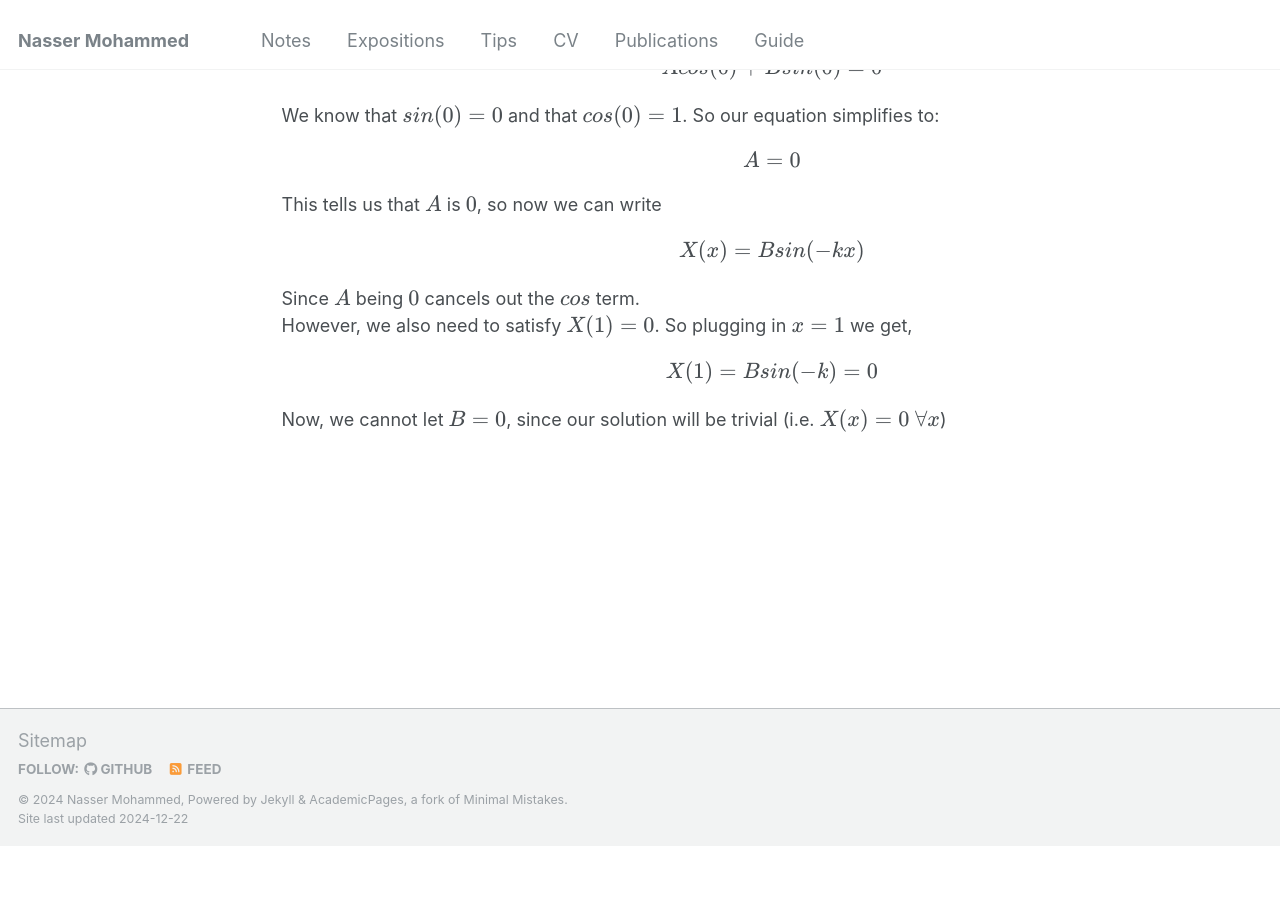
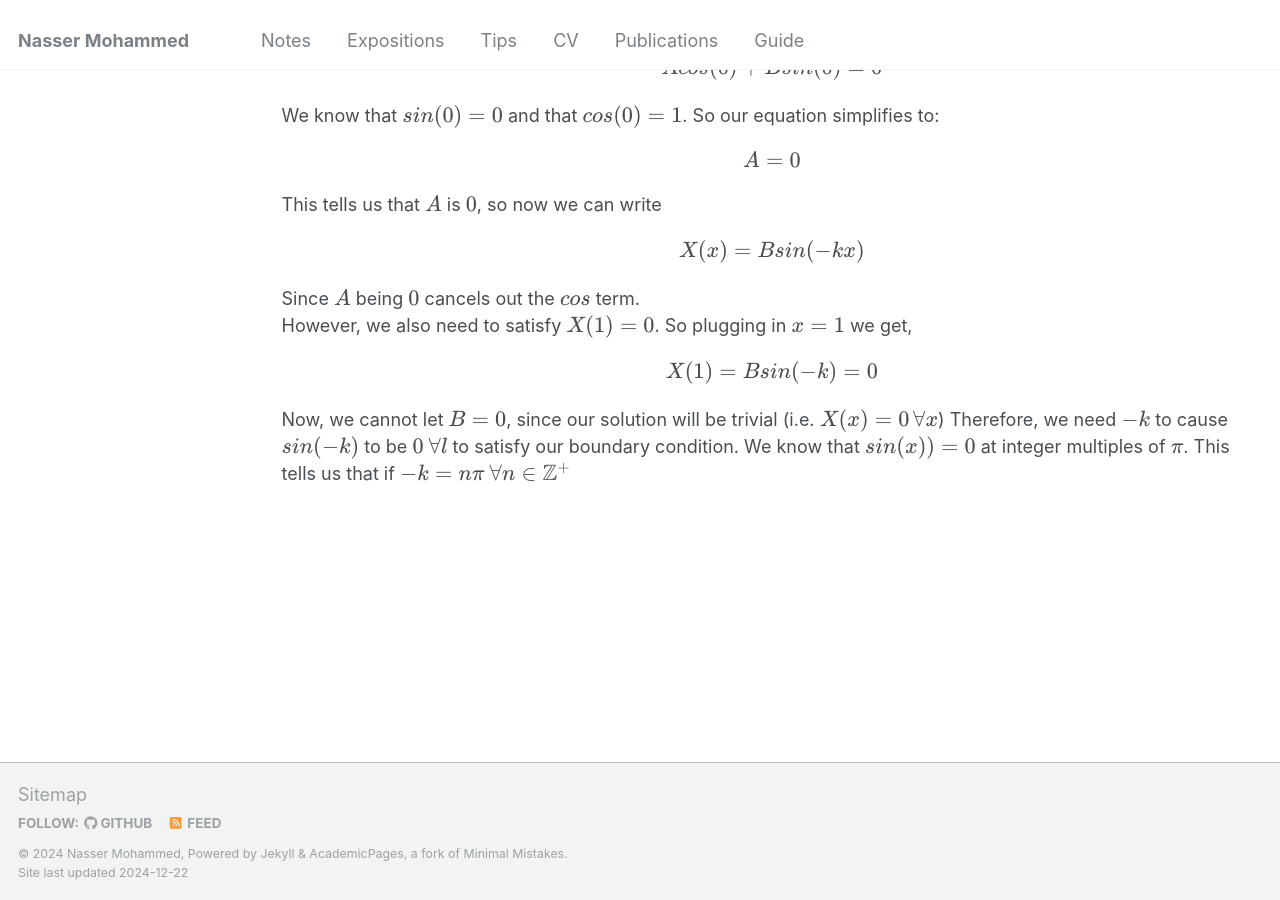
Before and after one commit to Nasser-Mohammed/Nasser-Mohammed.github.io, a Jekyll site: the page built from _pages/notes/pde/heatequation.md, in a window 1280 px wide and 900 px high, scrolled down 5834 px. Built offline with Jekyll 4.4.1, drawn with Linux system fonts in a browser that asks for light colours; before the commit the page ends 6680 px from its top, so only the background shows below that.

Commit message:
Update heatequation.md

```diff
--- a/_pages/notes/pde/heatequation.md
+++ b/_pages/notes/pde/heatequation.md
@@ -65,4 +65,5 @@ Extending the Solution to Solve with Boundary Conditions
 To solve the heat equation with boundary conditions, you typically begin with the most simple case, homogenous Dirichlet boundary conditions. In the case of the one dimensional metal rod of length 1, our homogenous Dirichlet boundary conditions would be \\[u(0,t) = 0\\] and \\[u(1,t) = 0\\] Now since we know \\[u(x,t) = T(t)X(x)\\] then \\[u(0,t) = X(0)T(t) = 0\\] and \\[u(1,t) = X(1)T(t) = 0\\] This implies that \\(X(0) = 0\\) and \\(X(1) = 0\\) So, to extend our solution to account for this, we consider: \\[X(x) = Acos(-kx) + Bsin(-kx)\\] Now it is not enough for this function to satisfy the ODE that we previously solved. Now, it must also satisfy our boundary conditions, i.e. \\(X(0) = 0\\) and \\(X(1) = 0\\), so let's write that out.
 \\[X(0) = 0 = Acos(-k\times 0) + Bsin(-k\times 0)\\] this simplifies to \\[Acos(0) + Bsin(0) = 0\\] We know that \\(sin(0) = 0\\) and that \\(cos(0) = 1\\). So our equation simplifies to: \\[A = 0\\] This tells us that \\(A\\) is \\(0\\), so now we can write \\[X(x) = Bsin(-kx)\\] Since \\(A\\) being \\(0\\) cancels out the \\(cos\\) term. \
 However, we also need to satisfy \\(X(1) = 0\\). So plugging in \\(x = 1\\) we get, \\[X(1) = Bsin(-k) = 0\\]
-Now, we cannot let \\(B = 0\\), since our solution will be trivial (i.e. \\(X(x) = 0 \ \forall x \\))
+Now, we cannot let \\(B = 0\\), since our solution will be trivial (i.e. \\(X(x) = 0 \, \forall x \\))
+Therefore, we need \\(-k\\) to cause \\(sin(-k)\\) to be \\(0\\) \\(\forall l\\) to satisfy our boundary condition. We know that \\(sin(x)) = 0\\) at integer multiples of \\(\pi\\). This tells us that if \\(-k = n\pi\\) \\(\forall n \in \mathbb{Z}^+\\)
```
